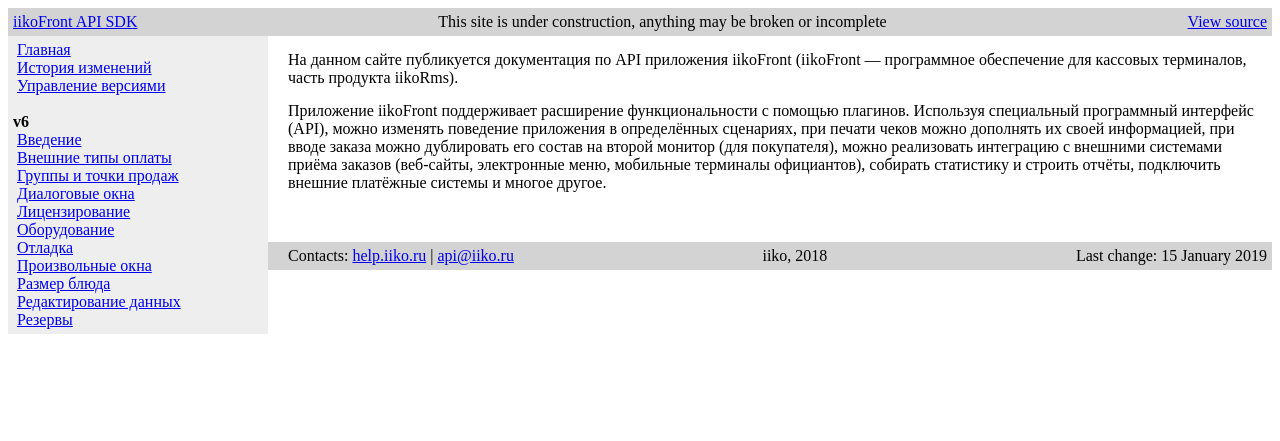
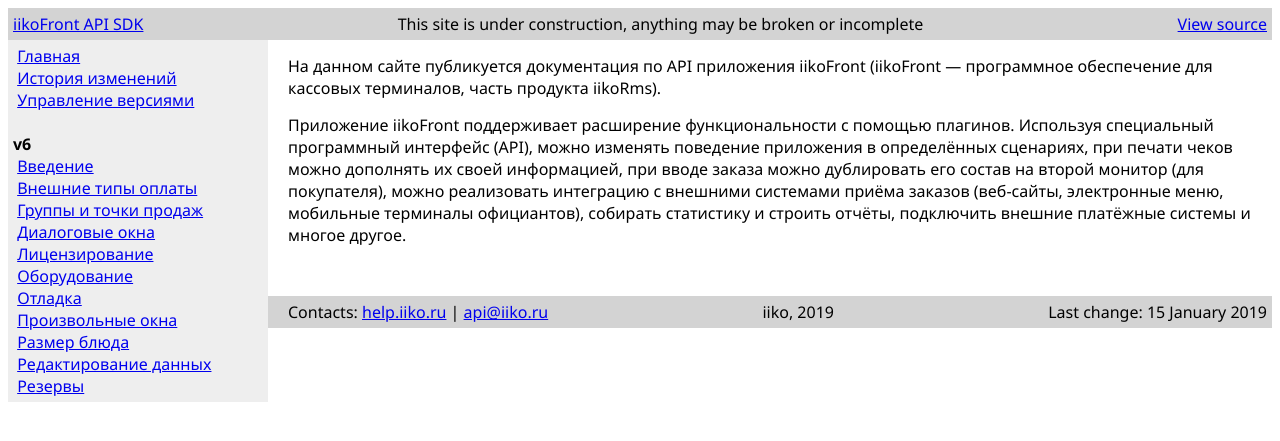
Before and after one commit to iiko/front.api.doc, a Jekyll site: the page built from index.md, in a window 1280 px wide. Shown: the top 441 px of the page. Built offline with Jekyll 4.4.1, drawn with Linux system fonts in a browser that asks for light colours.

Commit message:
Правки в default.html
1. Исправление года на 2019
2. Применение шрифтов к body

```diff
--- a/_layouts/default.html
+++ b/_layouts/default.html
@@ -56,6 +56,11 @@
         {
             margin-bottom: 0px;
         }
+
+        body
+        {
+            font-family: 'Segoe UI', Tahoma, Geneva, Verdana, sans-serif;
+        }
     </style>
 </head>
 <body>
@@ -112,7 +117,7 @@
                 Last change: {{ site.time | date_to_long_string }}
             </div>
             <div style="margin: 0 auto">
-                iiko, 2018
+                iiko, 2019
             </div>
         </div>
     </footer>
```
Lines whose indentation alone changed are shown as unchanged.
